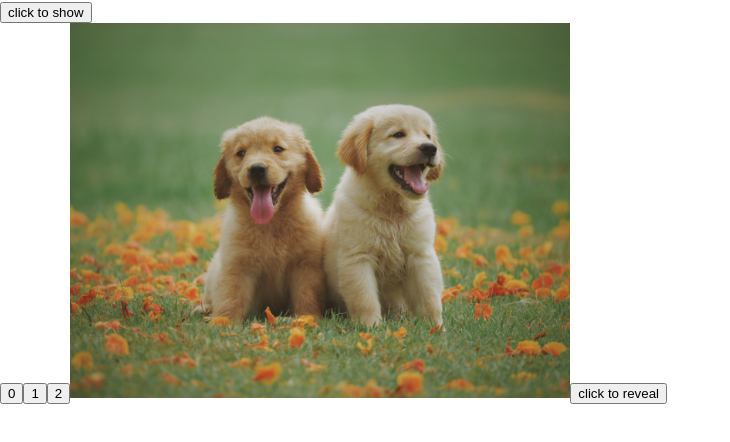
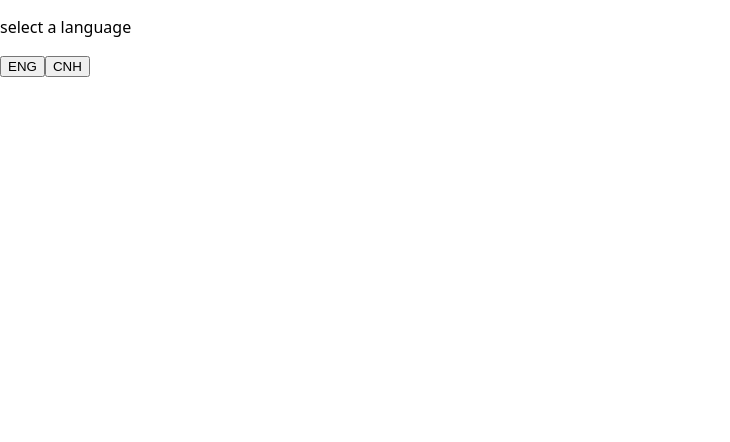
Before and after one commit to Lynsens/myesweb, a React (Create React App) app: page / in a window 1280 px wide. Shown: the top 442 px of the page, without its empty margins (0-730 px from the left). Built offline with nearby package versions, Linux system fonts and the light colour scheme.

Commit message:
add welcome page

```diff
--- a/src/Homepage.js
+++ b/src/Homepage.js
@@ -27,16 +27,55 @@ const useComponentVisible = (initState) => {
     return { ref, isComponentVisible, setIsComponentVisible };
 }
 
-const MiddleContatiner = () => {
+const useLanguageSelection = (initState) => {
 
+    const [langSelected, setLanSelected] = useState(initState);
+
+    return { langSelected, setLanSelected };
+}
+
+const HomePage = () => {
+    // const [langSelected, setLanSelected] = useState(false);
+    const storedLanguageSelected = window.sessionStorage.getItem("langSelected");
+    console.log(storedLanguageSelected);
+    // const storedLanguage = window.sessionStorage.getItem("currLan");
+    // const storedIndex = window.sessionStorage.getItem("currIndex");
+
+    const [currLan, setCurrLan] = useState(Language.ENG);
     const [currIndex, setIndex] = useState(0);
-    const [currLan, setLan] = useState(Language.ENG);
     const {ref, isComponentVisible, setIsComponentVisible } = useComponentVisible(false);
 
+    const [langSelected, setLanSelected] = useState(storedLanguageSelected ? storedLanguageSelected : false);
+
     const switchLan = (language) => {
-        setLan(language);
+        setCurrLan(language);
         setIndex(0);
     }
+
+    const LanguageButtons = () => {
+        const handleClick = (language) => {
+            switchLan(language);
+            setIsComponentVisible(false);
+            setLanSelected(true)
+        }
+        return(
+            <>
+                <button onClick={() => handleClick(Language.ENG)}>ENG</button>
+                <button onClick={() => handleClick(Language.CHN)}>CNH</button>
+            </>
+        )
+    }
+
+    const WelcomePage = () => {
+        return (
+            <>
+            <p>select a language</p>
+            <LanguageButtons/>
+            </>
+        );
+    }
+
+    const MiddleContatiner = () => {
 
         const currNodes = Nodes.filter(n => n.language === currLan || n.language === Language.ALL);
 
@@ -53,19 +92,6 @@ const MiddleContatiner = () => {
                 currNodes.map((_n, index) => indexingButton(index))
                 );
         };
-
-    const LanguageButtons = () => {
-        const handleClick = (language) => {
-            switchLan(language);
-            setIsComponentVisible(false);
-        }
-        return(
-            <>
-                <button onClick={() => handleClick(Language.ENG)}>ENG</button>
-                <button onClick={() => handleClick(Language.CHN)}>CNH</button>
-            </>
-        )
-    }
 
         const ViewPostButton = () => {
             return(
@@ -89,9 +115,16 @@ const MiddleContatiner = () => {
         const currNode = currNodes[currIndex];
 
         useEffect(() => {
-        console.log(currIndex);
-        console.log(currNodes[currIndex]);
-        console.log(isComponentVisible);
+            setLanSelected(JSON.parse(window.sessionStorage.getItem("langSelected")));
+          }, []);
+
+        useEffect(() => {
+            window.sessionStorage.setItem("langSelected", langSelected);
+        }, [langSelected]);
+
+
+        useEffect(() => {
+            // console.log(JSON.parse(window.sessionStorage.getItem("langSelected")));
         }, [currIndex, currLan, currNodes, isComponentVisible]);
 
         useEffect(() =>{
@@ -100,15 +133,15 @@ const MiddleContatiner = () => {
 
         return(
             <>
+            <Routes>
+                <Route path = "/" element = {
+                    <>
                         <div ref = {ref}>
                             {!isComponentVisible && (
                                 <button onClick={()=>setIsComponentVisible(true)}> click to show </button>
                             )}
                             {isComponentVisible && (<LanguageButtons/>)}
                         </div>
-        <Routes>
-            <Route path = "/" element = {
-                <>
                         <IndexButtons/>
                         {/* <img class = "centerPhoto" key = {currIndex} src ={require(`./img/${currIndex + 1}.jpg`)}/> */}
                         <img class = "centerPhoto" key = {currIndex} src ={require(`./img/${currNode.image}.jpg`)}/>
@@ -125,10 +158,13 @@ const MiddleContatiner = () => {
                 }/>
             </Routes>
             </>
+        )
+    };
+    return(
+        <>
+        {!langSelected ? <WelcomePage/> :  <MiddleContatiner/>}
+        </>
+    )
+}
 
-    )
-
-};
-
-
-export default MiddleContatiner;
+export default HomePage;
--- /dev/null
+++ b/src/Landingpage.js
@@ -0,0 +1,35 @@
+import React, { useEffect, useState } from 'react';
+import { Language } from './mock';
+
+export const useLanguageSelection = (initState) => {
+    const [currLan, setLan] = useState(
+        initState
+        );
+
+    return {currLan, setLan};
+}
+
+export default class extends React.Component{
+    constructor(props) {
+        super(props);
+        this.state = {langSelected : false};
+    }
+
+    handleClick () {
+        this.setState({langSelected: true})
+    }
+
+
+    render() {
+        return (
+            <>
+            <p>select a language</p>
+            <>
+                <button>ENG</button>
+                <button>CNH</button>
+            </>
+            </>
+        );
+    }
+
+}
--- a/src/index.js
+++ b/src/index.js
@@ -1,13 +1,14 @@
 import React from 'react';
 import ReactDOM from 'react-dom/client';
 import './index.css';
-import MiddleContatiner from './Homepage';
+import HomePage from './Homepage';
+import LandingPage from './Landingpage';
 import {BrowserRouter as Router} from 'react-router-dom';
 
 const root = ReactDOM.createRoot(document.getElementById('root'));
 root.render(
   <Router>
-    <MiddleContatiner />
+      <HomePage/>
   </Router>
 );
 
```
Also changed, not shown: src/App.js (added, +23 -0 lines), src/components.js (added). Lines whose indentation alone changed are shown as unchanged.
